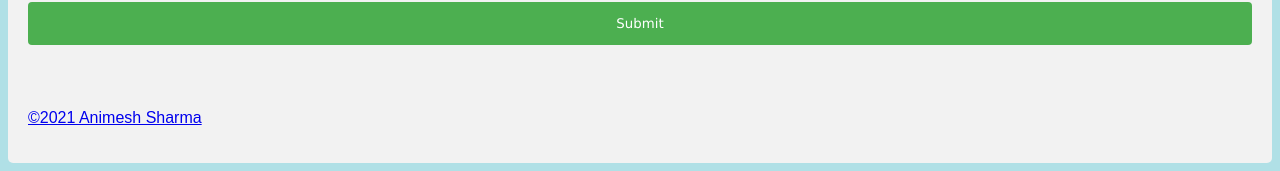
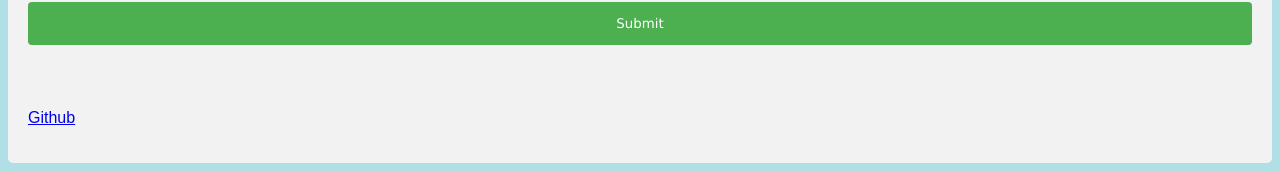
Before and after one commit to Animesh1911/Used-Car-Price-Prediction, a Flask app: page / in a window 1280 px wide. Shown: the part 932-1103 px from the top of the page. Run offline with Flask 2, Linux system fonts and the light colour scheme; parts of the project's set-up code (start-up, migrations or seed data) failed here and were passed over.

Commit message:
Update car.html

```diff
--- a/templates/car.html
+++ b/templates/car.html
@@ -141,7 +141,7 @@ div {
   <h4 style="font-family:verdana">{{ prediction_text }}</h4>
 
    <br>
-   <p style="font-family:arial"><a href="https://github.com/Animesh1911/Used-Car-Price-Prediction">©2021 Animesh Sharma</a></p>
+   <p style="font-family:arial"><a href="https://github.com/Animesh1911/Used-Car-Price-Prediction">Github</a></p>
 </div>
 
 </body>
```
